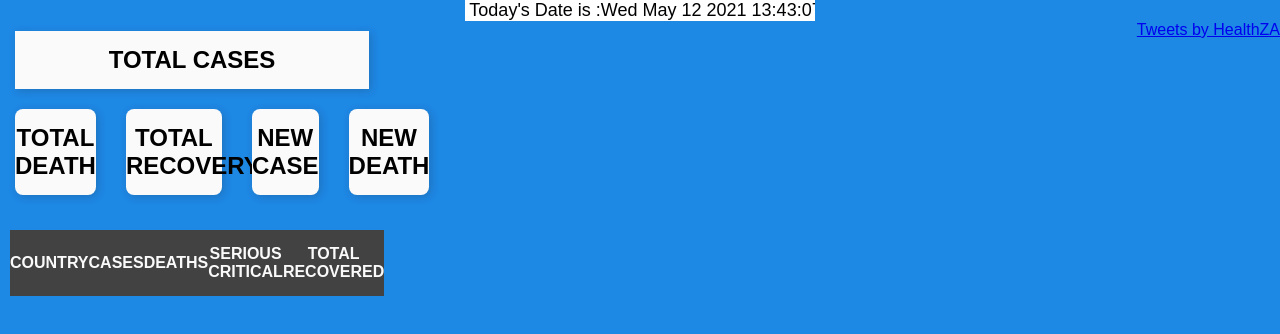
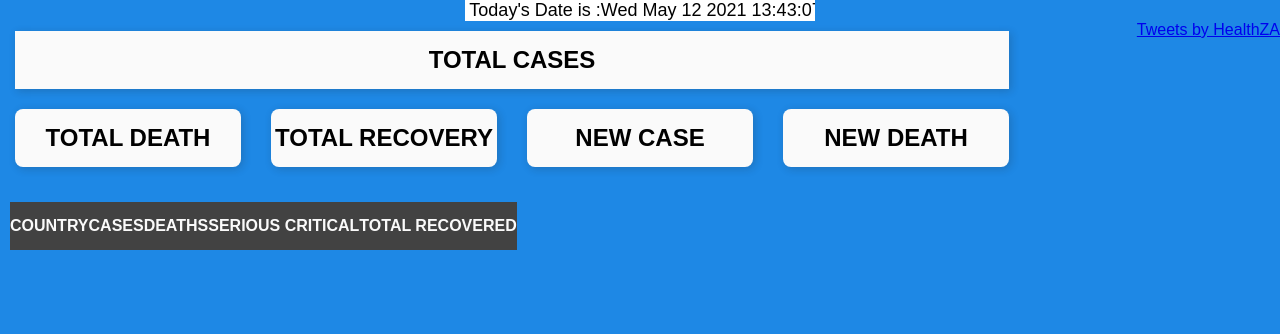
Before and after one commit to KingSila/KingSila.github.io, a plain HTML site: page covid.html in a window 1280 px wide. Drawn offline with Linux system fonts and the light colour scheme; no server answers.

Commit message:
added auto

```diff
--- a/covid.html
+++ b/covid.html
@@ -56,7 +56,7 @@
 
       <script src='app.js'></script>
       <noscript>You need to enable JavaScript to view the full site.</noscript>
-      <a class="twitter-timeline" data-width="270" data-height="1600"  href="https://twitter.com/HealthZA?ref_src=twsrc%5Etfw">Tweets by HealthZA</a>
+      <a class="twitter-timeline" data-width=auto data-height="1600"  href="https://twitter.com/HealthZA?ref_src=twsrc%5Etfw">Tweets by HealthZA</a>
 	  <script async src="https://platform.twitter.com/widgets.js" charset="utf-8"></script>
 </body>
 </html>
--- a/main.css
+++ b/main.css
@@ -23,7 +23,7 @@ body{
   transform: translateX(-50%);
 }
 .statistic{
-  width: 30%;
+  width: 80%;
 }
 
 .total_case_box{
@@ -61,7 +61,7 @@ body{
 
 /*Styiling the table*/
 table{
-  width: 100%;
+  width: auto;
   padding: 15px 10px;
   margin: 10px 0;
   text-align: center;
```
